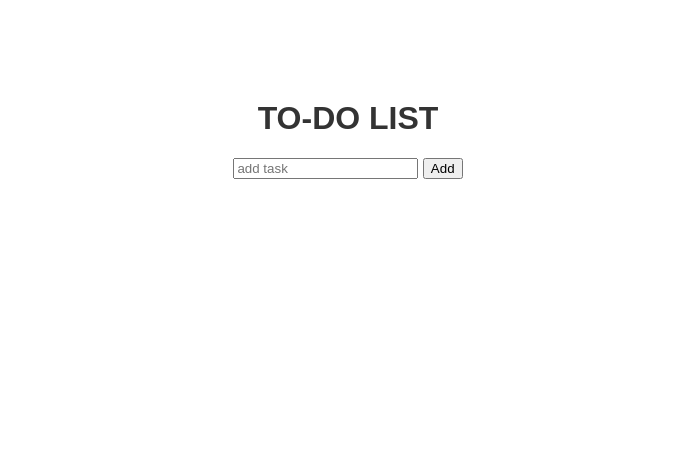
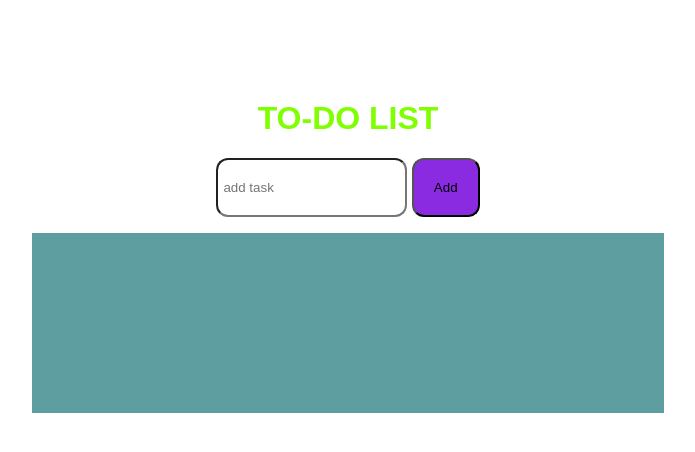
Before and after one commit to MubarakAd/frontend_project, a plain HTML site: page to_do_list/index.html in a window 1280 px wide. Shown: the whole page, without its empty margins (292-987 px from the left). Drawn offline with Linux system fonts and the light colour scheme.

Commit message:
styling commit

```diff
--- a/to_do_list/index.css
+++ b/to_do_list/index.css
@@ -2,6 +2,18 @@ body{
     font-family: Arial,  sans-serif;
 
 
+}
+#Header{
+    color: chartreuse;
+}
+#inputtask{
+    padding: 20px 5px;
+    border-radius: 12px;
+}
+#addtask{
+    padding: 20px 20px;
+    background-color: blueviolet;
+    border-radius: 12px;
 }
 .container{
     margin:100px auto;
@@ -15,6 +27,8 @@ h1{
 }
 ul{
     list-style-type: none;
+    background-color: cadetblue;
+    padding: 90px 12px;
 
 }
 li{
@@ -24,6 +38,8 @@ li{
     background-color: aliceblue;
     width: 50%;
     margin: 10px auto;
+    padding: 20px 20px;
+    border-radius: 5px;
 
 }
 .deletebutton{
--- a/to_do_list/index.html
+++ b/to_do_list/index.html
@@ -8,7 +8,7 @@
 </head>
 <body>
    <div class="container">
-    <h1>TO-DO LIST</h1>
+    <h1 id="Header">TO-DO LIST</h1>
     <div id="Error"></div>
     <input id="inputtask"  placeholder="add task" type="text">
     <button id="addtask">Add</button>
```
